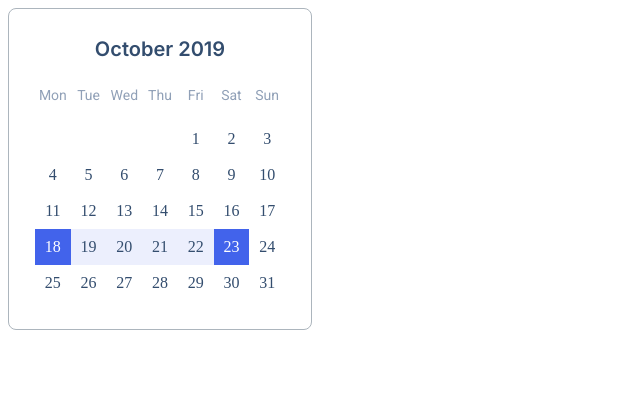
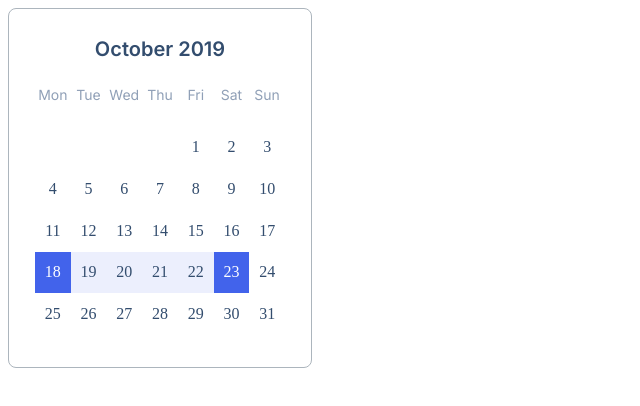
Before and after one commit to modemyc/htmlcss-20231222_konstantinrazin, a website: page 05-lection3/03-calendar/index.html in a window 1280 px wide. Shown: the whole page, without its empty margins (0-640 px from the left). Drawn offline with Linux system fonts and the light colour scheme.

Commit message:
big fixes

```diff
--- a/05-lection3/03-calendar/calendar.css
+++ b/05-lection3/03-calendar/calendar.css
@@ -1,14 +1,13 @@
 .calendar{
+    width: 100%;
     max-width: 304px;
     box-sizing: border-box;
     background-color: #FFF;
     border: 1px solid;
     border-color: var(--grey-3);
     border-radius: 8px;
-    display: flex;
-    flex-direction: column;
     text-align: center;
-    padding: 28px 26px;
+    padding: 28px 26px 32px;
 }
 
 .calendar__title {
@@ -17,52 +16,49 @@
     font-size: 20px;
     font-weight: 600;
     line-height: 24px;
-    padding-bottom: 24px;
+    margin-bottom: 24px;
 }
 
-.calendar__week {
-    display: grid;
-    grid-template-columns: repeat(7, 1fr);
-    grid-template-rows: 20px;
-    font-family: Inter;
-    font-size: 14px;
-    font-weight: 400;
-    line-height: 20px;
-    letter-spacing: 0px;
-    text-align: center;
-    color: #90A0B7;
-    padding-bottom: 16px;
-}
-
-.calendar__text {
-    margin: 0;
+.calendar__wraper {
+    position: relative;
+    padding-bottom: 100%;
 }
 
 .calendar__dates {
+    position: absolute;
+    top: 0;
+    right: 0;
+    bottom: 0;
+    left: 0;
     display: grid;
     grid-template-columns: repeat(7, 1fr);
-    grid-template-rows: repeat(5, 36px);
 }
 
-.calendar__date {
+.calendar__item {
     display: flex;
     justify-content: center;
     align-items: center;
-    margin: 0;
     font-family: Source Sans Pro;
     font-size: 16px;
     font-weight: 400;
     line-height: 20px;
     letter-spacing: 0px;
-    text-align: center;
     color: #334D6E;
 }
 
-.calendar__date_active {
+.calendar__item_day {
+    font-family: Inter;
+    align-items: flex-start;
+    font-size: 14px;
+    font-weight: 400;
+    line-height: 20px;
+    color: #90A0B7;
+}
+.calendar__item_active {
     background-color: #4263EB;
     color: #FFFFFF;
 }
 
-.calendar__date_between {
+.calendar__item_between {
     background: rgba(160, 177, 245, 0.2);
 }
--- a/05-lection3/03-calendar/index.html
+++ b/05-lection3/03-calendar/index.html
@@ -9,51 +9,51 @@
     <body>
         <div class="calendar">
             <div class="calendar__title">October 2019</div>
-            <div class="calendar__week">
-                <p class="calendar__text">Mon</p>
-                <p class="calendar__text">Tue</p>
-                <p class="calendar__text">Wed</p>
-                <p class="calendar__text">Thu</p>
-                <p class="calendar__text">Fri</p>
-                <p class="calendar__text">Sat</p>
-                <p class="calendar__text">Sun</p>
-            </div>
-            <div class="calendar__dates">
-                <p class="calendar__date"></p>
-                <p class="calendar__date"></p>
-                <p class="calendar__date"></p>
-                <p class="calendar__date"></p>
-                <p class="calendar__date">1</p>
-                <p class="calendar__date">2</p>
-                <p class="calendar__date">3</p>
-                <p class="calendar__date">4</p>
-                <p class="calendar__date">5</p>
-                <p class="calendar__date">6</p>
-                <p class="calendar__date">7</p>
-                <p class="calendar__date">8</p>
-                <p class="calendar__date">9</p>
-                <p class="calendar__date">10</p>
-                <p class="calendar__date">11</p>
-                <p class="calendar__date">12</p>
-                <p class="calendar__date">13</p>
-                <p class="calendar__date">14</p>
-                <p class="calendar__date">15</p>
-                <p class="calendar__date">16</p>
-                <p class="calendar__date">17</p>
-                <p class="calendar__date calendar__date_active">18</p>
-                <p class="calendar__date calendar__date_between">19</p>
-                <p class="calendar__date calendar__date_between">20</p>
-                <p class="calendar__date calendar__date_between">21</p>
-                <p class="calendar__date calendar__date_between">22</p>
-                <p class="calendar__date calendar__date_active">23</p>
-                <p class="calendar__date">24</p>
-                <p class="calendar__date">25</p>
-                <p class="calendar__date">26</p>
-                <p class="calendar__date">27</p>
-                <p class="calendar__date">28</p>
-                <p class="calendar__date">29</p>
-                <p class="calendar__date">30</p>
-                <p class="calendar__date">31</p>
+            <div class="calendar__wraper">
+                <div class="calendar__dates">
+                    <div class="calendar__item calendar__item_day">Mon</div>
+                    <div class="calendar__item calendar__item_day">Tue</div>
+                    <div class="calendar__item calendar__item_day">Wed</div>
+                    <div class="calendar__item calendar__item_day">Thu</div>
+                    <div class="calendar__item calendar__item_day">Fri</div>
+                    <div class="calendar__item calendar__item_day">Sat</div>
+                    <div class="calendar__item calendar__item_day">Sun</div>
+                    <div class="calendar__item"></div>
+                    <div class="calendar__item"></div>
+                    <div class="calendar__item"></div>
+                    <div class="calendar__item"></div>
+                    <div class="calendar__item">1</div>
+                    <div class="calendar__item">2</div>
+                    <div class="calendar__item">3</div>
+                    <div class="calendar__item">4</div>
+                    <div class="calendar__item">5</div>
+                    <div class="calendar__item">6</div>
+                    <div class="calendar__item">7</div>
+                    <div class="calendar__item">8</div>
+                    <div class="calendar__item">9</div>
+                    <div class="calendar__item">10</div>
+                    <div class="calendar__item">11</div>
+                    <div class="calendar__item">12</div>
+                    <div class="calendar__item">13</div>
+                    <div class="calendar__item">14</div>
+                    <div class="calendar__item">15</div>
+                    <div class="calendar__item">16</div>
+                    <div class="calendar__item">17</div>
+                    <div class="calendar__item calendar__item_active">18</div>
+                    <div class="calendar__item calendar__item_between">19</div>
+                    <div class="calendar__item calendar__item_between">20</div>
+                    <div class="calendar__item calendar__item_between">21</div>
+                    <div class="calendar__item calendar__item_between">22</div>
+                    <div class="calendar__item calendar__item_active">23</div>
+                    <div class="calendar__item">24</div>
+                    <div class="calendar__item">25</div>
+                    <div class="calendar__item">26</div>
+                    <div class="calendar__item">27</div>
+                    <div class="calendar__item">28</div>
+                    <div class="calendar__item">29</div>
+                    <div class="calendar__item">30</div>
+                    <div class="calendar__item">31</div>
+                </div>
             </div>
         </div>
     </body>
```
